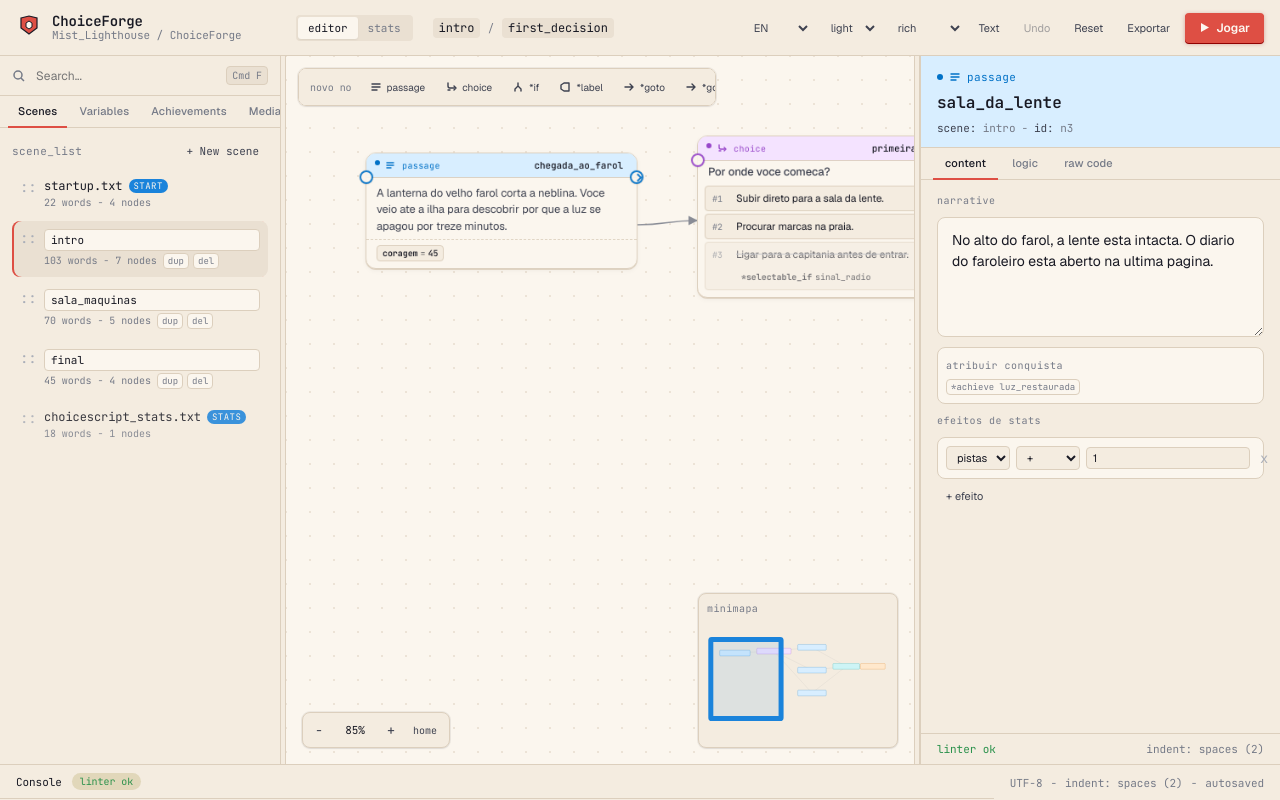
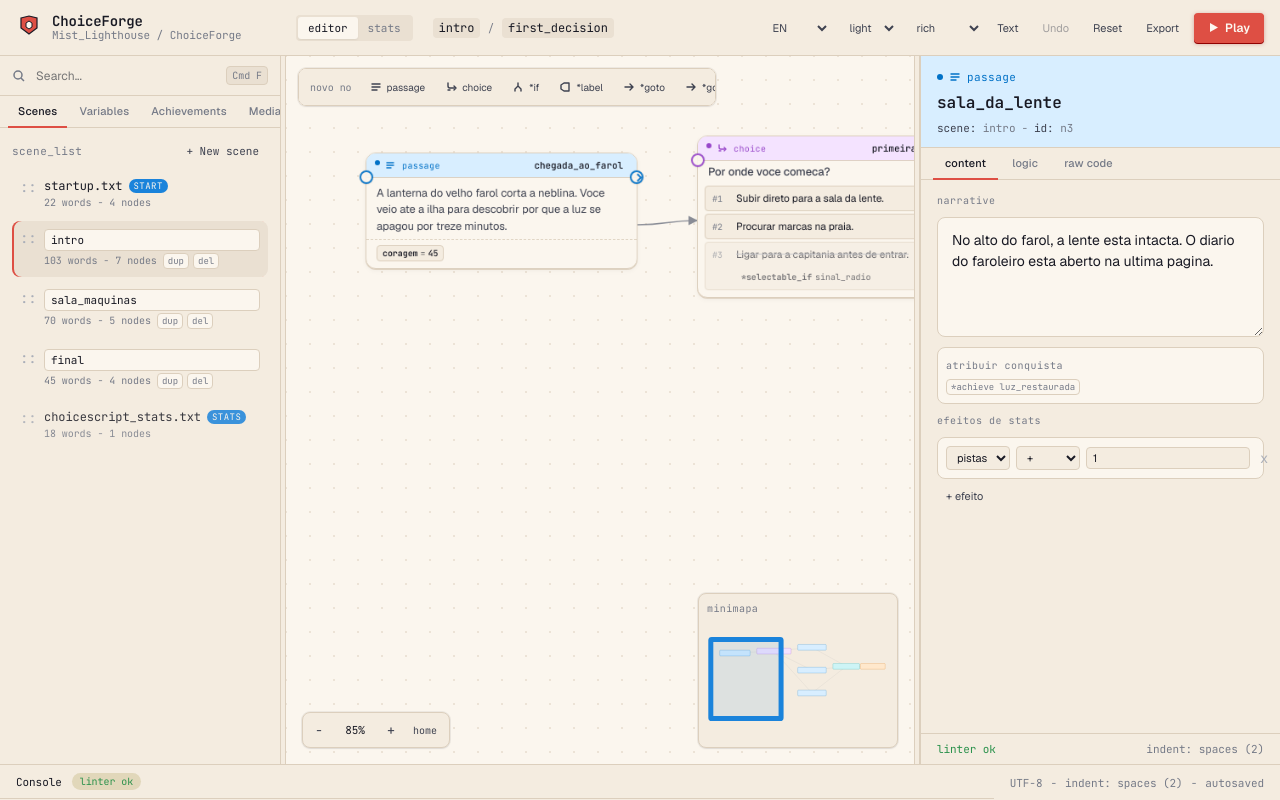
Before and after one commit to viniman27/ChoiceForge, a React (Vite) app: page / in a window 1280 px wide. Built offline with nearby package versions, Linux system fonts and the light colour scheme.

Commit message:
Localize top bar actions

```diff
--- a/src/components/TopBar.tsx
+++ b/src/components/TopBar.tsx
@@ -61,10 +61,10 @@ export function TopBar({ data, lang, theme, density, view, onLangChange, onTheme
         <button className={`ghost-btn ${textModeActive ? "is-active" : ""}`} onClick={onTextMode}>{textModeActive ? "Board" : "Text"}</button>
         <button className="ghost-btn" onClick={onUndo} disabled={!canUndo} title="Ctrl+Z">Undo</button>
         <button className="ghost-btn" onClick={onResetProject}>Reset</button>
-        <button className="ghost-btn" onClick={onExport}>Exportar</button>
+        <button className="ghost-btn" onClick={onExport}>{lang === "pt" ? "Exportar" : "Export"}</button>
         <button className="play-btn" onClick={() => window.alert("Play-test ainda sera integrado ao runtime oficial.")}>
           <svg width="11" height="11" viewBox="0 0 11 11" fill="currentColor"><path d="M2 1l8 4.5-8 4.5z" /></svg>
-          Jogar
+          {lang === "pt" ? "Jogar" : "Play"}
         </button>
       </div>
     </header>
```
